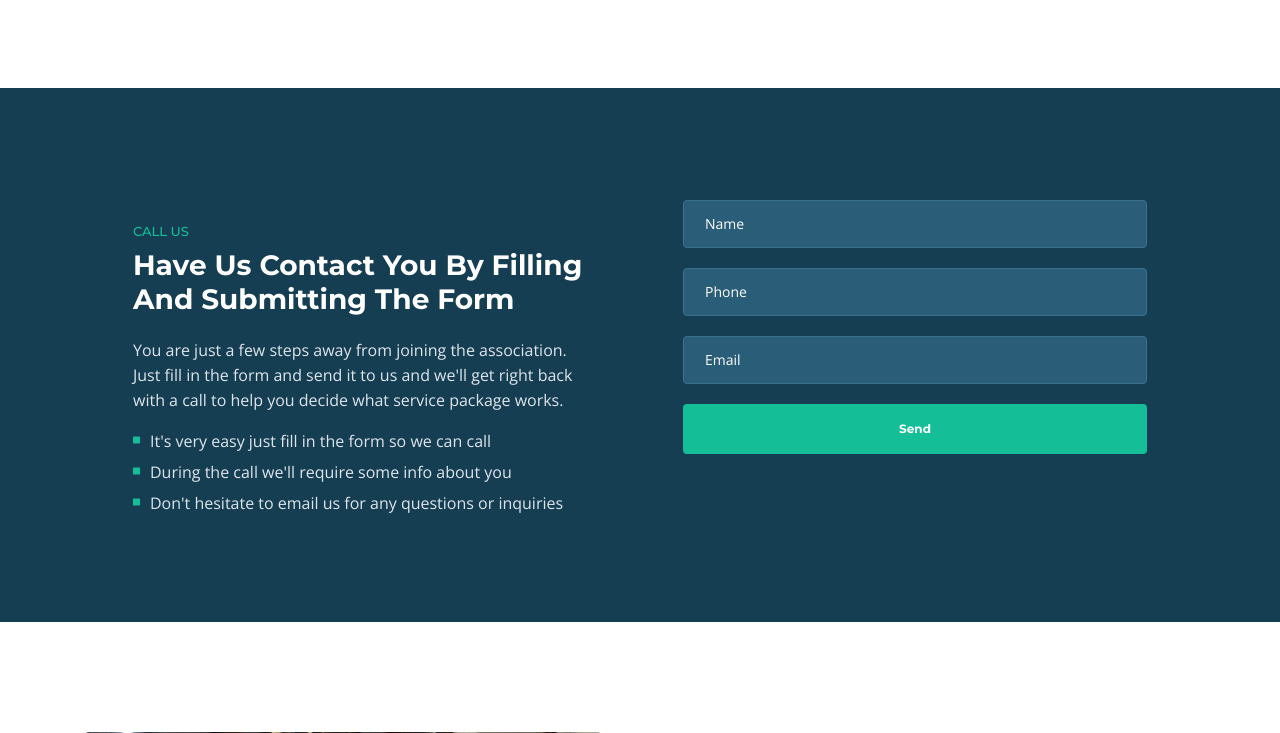
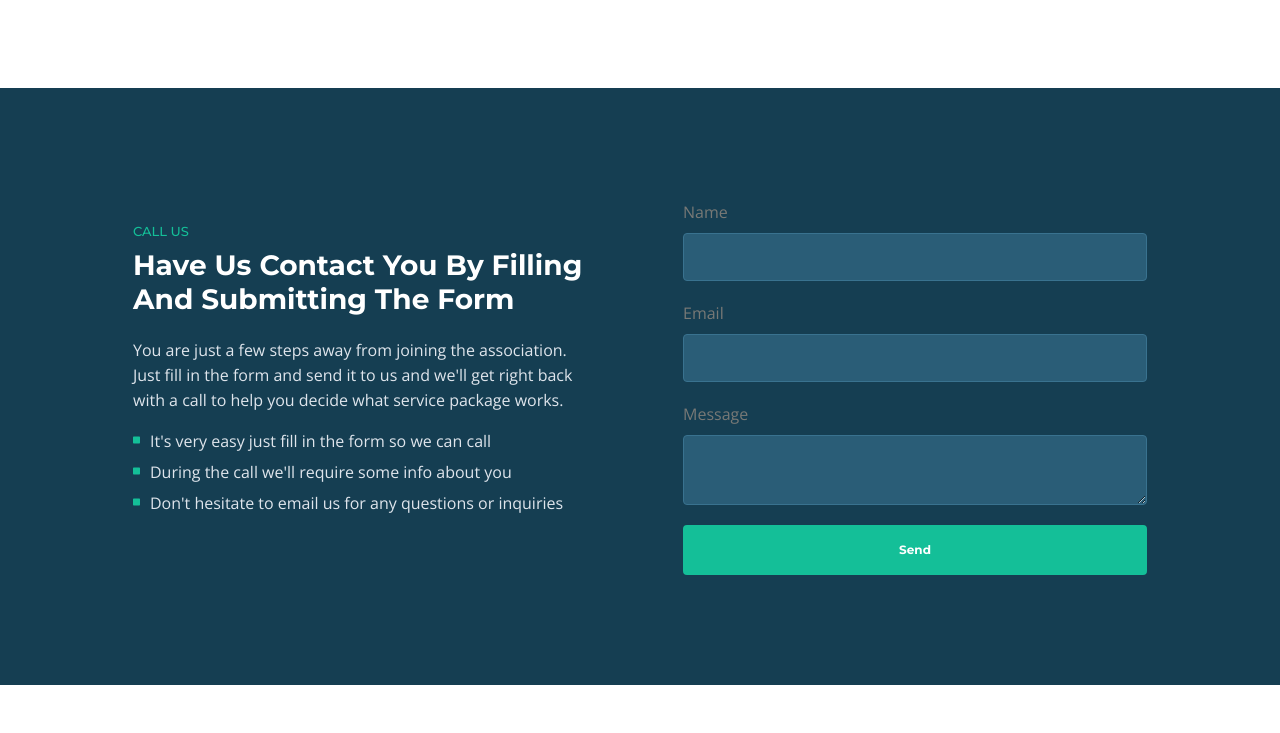
Before and after one commit to 3ricGit/riti, a PHP site: page / in a window 1280 px wide. Shown: the part 2742-3475 px from the top of the page. Run offline with PHP 8.4, Linux system fonts and the light colour scheme.

Commit message:
fixed contact form error

```diff
--- a/index.php
+++ b/index.php
@@ -381,19 +381,21 @@
                     <!-- Call Me Form -->
                     <form id="callMeForm" data-toggle="validator" data-focus="false">
                         <div class="form-group">
-                            <input type="text" class="form-control-input" id="lname" name="lname" required>
-                            <label class="label-control" for="lname">Name</label>
+                            <label for="lname">Name</label>
+                            <input type="text" class="form-control-input" id="name" name="name" required>
+
                             <div class="help-block with-errors"></div>
                         </div>
+
                         <div class="form-group">
-                            <input type="text" class="form-control-input" id="lphone" name="lphone" required>
-                            <label class="label-control" for="lphone">Phone</label>
+                            <label for="lemail">Email</label>
+                            <input type="email" class="form-control-input" id="email" name="lemail" required>
                             <div class="help-block with-errors"></div>
                         </div>
+
                         <div class="form-group">
-                            <input type="email" class="form-control-input" id="lemail" name="lemail" required>
-                            <label class="label-control" for="lemail">Email</label>
-                            <div class="help-block with-errors"></div>
+                            <label for="message">Message</label>
+                            <textarea class="form-control-input" id="message" name="message" required></textarea>
                         </div>
 
 
--- a/js/scripts.js
+++ b/js/scripts.js
@@ -4,27 +4,25 @@
    Description: Custom JS file
 */
 
-
-(function($) {
-    "use strict";
+(function ($) {
+  'use strict';
 
   $('#bologna-list a').on('click', function (e) {
-        e.preventDefault()
-        $(this).tab('show')
+    e.preventDefault();
+    $(this).tab('show');
   });
 
   /* Preloader */
-	$(window).on('load', function() {
+  $(window).on('load', function () {
     var preloaderFadeOutTime = 500;
     function hidePreloader() {
       var preloader = $('.spinner-wrapper');
-			setTimeout(function() {
+      setTimeout(function () {
         preloader.fadeOut(preloaderFadeOutTime);
       }, 500);
     }
     hidePreloader();
   });
-
 
   /* Navbar Scripts */
   // jQuery to collapse the navbar on scroll
@@ -37,131 +35,134 @@
   // });
 
   // jQuery for page scrolling feature - requires jQuery Easing plugin
-	$(function() {
-		$(document).on('click', 'a.page-scroll', function(event) {
+  $(function () {
+    $(document).on('click', 'a.page-scroll', function (event) {
       var $anchor = $(this);
-			$('html, body').stop().animate({
-				scrollTop: $($anchor.attr('href')).offset().top
-			}, 600, 'easeInOutExpo');
+      $('html, body')
+        .stop()
+        .animate(
+          {
+            scrollTop: $($anchor.attr('href')).offset().top,
+          },
+          600,
+          'easeInOutExpo'
+        );
       event.preventDefault();
     });
   });
 
   // closes the responsive menu on menu item click
-    $(".navbar-nav li a").on("click", function(event) {
+  $('.navbar-nav li a').on('click', function (event) {
     if (!$(this).parent().hasClass('dropdown'))
-        $(".navbar-collapse").collapse('hide');
+      $('.navbar-collapse').collapse('hide');
   });
 
-
   /* Rotating Text - Morphtext */
-	$("#js-rotating").Morphext({
+  $('#js-rotating').Morphext({
     // The [in] animation type. Refer to Animate.css for a list of available animations.
-		animation: "fadeIn",
+    animation: 'fadeIn',
     // An array of phrases to rotate are created based on this separator. Change it if you wish to separate the phrases differently (e.g. So Simple | Very Doge | Much Wow | Such Cool).
-		separator: ",",
+    separator: ',',
     // The delay between the changing of each phrase in milliseconds.
     speed: 2000,
     complete: function () {
       // Called after the entrance animation is executed.
-		}
+    },
   });
-
 
   /* Card Slider - Swiper */
   var cardSlider = new Swiper('.card-slider', {
     autoplay: {
       delay: 4000,
-            disableOnInteraction: false
+      disableOnInteraction: false,
     },
     loop: true,
     navigation: {
       nextEl: '.swiper-button-next',
-			prevEl: '.swiper-button-prev'
+      prevEl: '.swiper-button-prev',
     },
     slidesPerView: 3,
     spaceBetween: 20,
     breakpoints: {
       // when window is <= 992px
       992: {
-                slidesPerView: 2
+        slidesPerView: 2,
       },
       // when window is <= 768px
       768: {
-                slidesPerView: 1
-            }
-        }
+        slidesPerView: 1,
+      },
+    },
   });
-
 
   /* Lightbox - Magnific Popup */
   $('.popup-with-move-anim').magnificPopup({
     type: 'inline',
-		fixedContentPos: false, /* keep it false to avoid html tag shift with margin-right: 17px */
+    fixedContentPos: false /* keep it false to avoid html tag shift with margin-right: 17px */,
     fixedBgPos: true,
     overflowY: 'auto',
     closeBtnInside: true,
     preloader: false,
     midClick: true,
     removalDelay: 300,
-		mainClass: 'my-mfp-slide-bottom'
+    mainClass: 'my-mfp-slide-bottom',
   });
-
 
   /* Filter - Isotope */
   var $grid = $('.grid').isotope({
     // options
     itemSelector: '.element-item',
-        layoutMode: 'fitRows'
+    layoutMode: 'fitRows',
   });
 
   // filter items on button click
-    $('.filters-button-group').on( 'click', 'a', function() {
+  $('.filters-button-group').on('click', 'a', function () {
     var filterValue = $(this).attr('data-filter');
     $grid.isotope({ filter: filterValue });
   });
 
   // change is-checked class on buttons
-    $('.button-group').each( function( i, buttonGroup ) {
-        var $buttonGroup = $( buttonGroup );
-        $buttonGroup.on( 'click', 'a', function() {
+  $('.button-group').each(function (i, buttonGroup) {
+    var $buttonGroup = $(buttonGroup);
+    $buttonGroup.on('click', 'a', function () {
       $buttonGroup.find('.is-checked').removeClass('is-checked');
-            $( this ).addClass('is-checked');
+      $(this).addClass('is-checked');
     });
   });
 
-
   /* Counter - CountTo */
   var a = 0;
-	$(window).scroll(function() {
-		if ($('#counter').length) { // checking if CountTo section exists in the page, if not it will not run the script and avoid errors
+  $(window).scroll(function () {
+    if ($('#counter').length) {
+      // checking if CountTo section exists in the page, if not it will not run the script and avoid errors
       var oTop = $('#counter').offset().top - window.innerHeight;
       if (a == 0 && $(window).scrollTop() > oTop) {
-			$('.counter-value').each(function() {
+        $('.counter-value').each(function () {
           var $this = $(this),
             countTo = $this.attr('data-count');
           $({
-				countNum: $this.text()
-				}).animate({
-					countNum: countTo
+            countNum: $this.text(),
+          }).animate(
+            {
+              countNum: countTo,
             },
             {
               duration: 2000,
               easing: 'swing',
-					step: function() {
+              step: function () {
                 $this.text(Math.floor(this.countNum));
               },
-					complete: function() {
+              complete: function () {
                 $this.text(this.countNum);
                 //alert('finished');
+              },
             }
-				});
+          );
         });
         a = 1;
       }
     }
   });
-
 
   /* Move Form Fields Label When User Types */
   // for input and textarea fields
@@ -172,7 +173,6 @@
   // 		$(this).removeClass('notEmpty');
   // 	}
   // });
-
 
   /* Call Me Form */
   // $("#callMeForm").validator().on("submit", function(event) {
@@ -231,7 +231,6 @@
   //     $("#lmsgSubmit").removeClass().addClass(msgClasses).text(msg);
   // }
 
-
   // /* Contact Form */
   // $("#contactForm").validator().on("submit", function(event) {
   // 	if (event.isDefaultPrevented()) {
@@ -288,15 +287,13 @@
   //     $("#cmsgSubmit").removeClass().addClass(msgClasses).text(msg);
   // }
 
-
-
-
-
   /* Back To Top Button */
   // create the back to top button
-    $('body').prepend('<a href="body" class="back-to-top page-scroll">Back to Top</a>');
+  $('body').prepend(
+    '<a href="body" class="back-to-top page-scroll">Back to Top</a>'
+  );
   var amountScrolled = 700;
-    $(window).scroll(function() {
+  $(window).scroll(function () {
     if ($(window).scrollTop() > amountScrolled) {
       $('a.back-to-top').fadeIn('500');
     } else {
@@ -304,17 +301,15 @@
     }
   });
 
-
   /* Removes Long Focus On Buttons */
-	$(".button, a, button").mouseup(function() {
+  $('.button, a, button').mouseup(function () {
     $(this).blur();
   });
-
 })(jQuery);
 
-const [...riti_nav] = document.querySelectorAll('#riti-Navbar li.nav-item a')
-riti_nav.forEach(link=> {
-    link.addEventListener('click', (event)=>{
-        link.classList.add('active')
-    })
-})
+const [...riti_nav] = document.querySelectorAll('#riti-Navbar li.nav-item a');
+riti_nav.forEach((link) => {
+  link.addEventListener('click', (event) => {
+    link.classList.add('active');
+  });
+});
--- a/main/footer.php
+++ b/main/footer.php
@@ -80,17 +80,17 @@
 <!-- end of copyright -->
 
 <script>
-if ('serviceWorker' in navigator) {
-    window.addEventListener('load', () => {
-        navigator.serviceWorker.register('sw.js')
-            .then(swReg => {
-                console.log('Service Worker is registered', swReg);
-            })
-            .catch(err => {
-                console.error('Service Worker Error', err);
-            });
-    });
-}
+// if ('serviceWorker' in navigator) {
+//     window.addEventListener('load', () => {
+//         navigator.serviceWorker.register('sw.js')
+//             .then(swReg => {
+//                 console.log('Service Worker is registered', swReg);
+//             })
+//             .catch(err => {
+//                 console.error('Service Worker Error', err);
+//             });
+//     });
+// }
 </script>>
 
 
```
Lines whose indentation alone changed are shown as unchanged.
